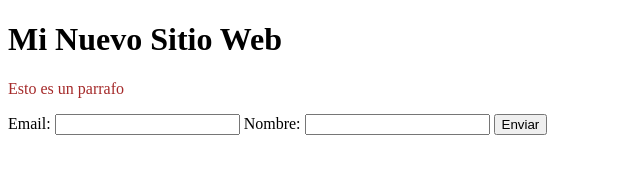
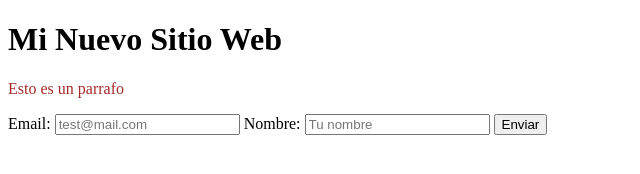
Before and after one commit to jomo2771/GitCourse, a plain HTML site: page index.html in a window 1280 px wide. Shown: the whole page, without its empty margins (0-640 px from the left). Drawn offline with Linux system fonts and the light colour scheme.

Commit message:
Se agregaron los placeholders a los inputs

```diff
--- a/index.html
+++ b/index.html
@@ -15,11 +15,11 @@
     <form action="">
         Email:
         <label for="">
-            <input type="text">
+            <input type="text" placeholder="test@mail.com">
         </label>
         Nombre:
         <label for="">
-            <input type="text">
+            <input type="text" placeholder="Tu nombre">
         </label>
         <input type="submit" value="Enviar">
     </form>
```
